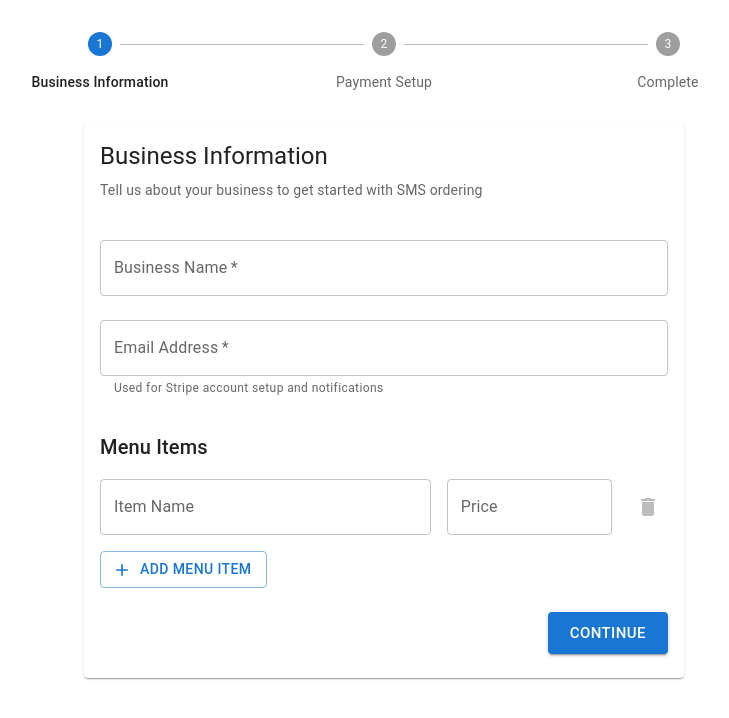
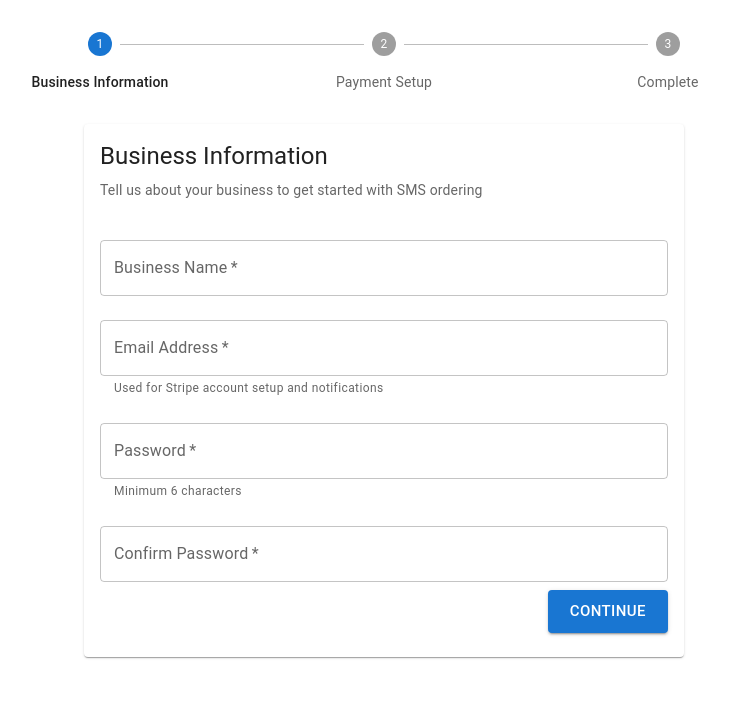
Before and after one commit to yourOnlyCode/pos-unlegacy, a React (Vite) app in the folder client/: page /onboarding in a window 1280 px wide. Shown: the top 718 px of the page, without its empty margins (256-985 px from the left). Built offline with nearby package versions, Linux system fonts and the light colour scheme.

Commit message:
onboarding flow updates + dev guide

```diff
--- a/client/src/components/AdminLogin.tsx
+++ b/client/src/components/AdminLogin.tsx
@@ -14,34 +14,23 @@ function AdminLogin() {
   const handleSubmit = async (e: React.FormEvent) => {
     e.preventDefault();
     setError(null);
-    const bId = businessId.trim();
+
+    if (mode === 'register') {
+      // Redirect to onboarding flow for new businesses
+      navigate('/onboarding');
+      return;
+    }
+
+    // Login flow
     const em = email.trim();
     const pw = password;
-    if (mode === 'register' && (!bId || !em || !pw)) {
-      setError('All fields required for registration');
-      return;
-    }
-    if (mode === 'login' && (!em || !pw)) {
+    if (!em || !pw) {
       setError('Email and password required');
       return;
     }
+
     setLoading(true);
     try {
-      if (mode === 'register') {
-        const res = await fetch('/api/auth/register', {
-          method: 'POST',
-          headers: { 'Content-Type': 'application/json' },
-          body: JSON.stringify({ businessId: bId, email: em, password: pw })
-        });
-        const data = await res.json();
-        if (!res.ok) {
-          setError(data.error || 'Registration failed');
-          return;
-        }
-        localStorage.setItem('authToken', data.token);
-        localStorage.setItem('businessId', data.businessId);
-        navigate(`/admin/${data.businessId}`);
-      } else {
       const res = await fetch('/api/auth/login', {
         method: 'POST',
         headers: { 'Content-Type': 'application/json' },
@@ -55,7 +44,6 @@ function AdminLogin() {
       localStorage.setItem('authToken', data.token);
       localStorage.setItem('businessId', data.businessId);
       navigate(`/admin/${data.businessId}`);
-      }
     } catch (err) {
       setError('Network error');
     } finally {
@@ -63,7 +51,6 @@ function AdminLogin() {
     }
   };
 
-  const handleStripeRegister = async () => {
   const handleTestLogin = async () => {
     setError(null);
     setLoading(true);
@@ -81,34 +68,6 @@ function AdminLogin() {
       localStorage.setItem('authToken', data.token);
       localStorage.setItem('businessId', data.businessId);
       if (data.stripeAccountId) localStorage.setItem('stripeAccountId', data.stripeAccountId);
-      navigate(`/admin/${data.businessId}`);
-    } catch (err) {
-      setError('Network error');
-    } finally {
-      setLoading(false);
-    }
-  };
-    setError(null);
-    if (!businessId.trim() || !email.trim() || !password) {
-      setError('Business ID, email, password required');
-      return;
-          <Button variant="contained" color="secondary" onClick={handleTestLogin} disabled={loading}>Test Admin Login</Button>
-    }
-    setLoading(true);
-    try {
-      const res = await fetch('/api/auth/stripe/register', {
-        method: 'POST',
-        headers: { 'Content-Type': 'application/json' },
-        body: JSON.stringify({ businessId: businessId.trim(), email: email.trim(), password })
-      });
-      const data = await res.json();
-      if (!res.ok) {
-        setError(data.error || 'Stripe registration failed');
-        return;
-      }
-      localStorage.setItem('authToken', data.token);
-      localStorage.setItem('businessId', data.businessId);
-      localStorage.setItem('stripeAccountId', data.stripeAccountId);
       navigate(`/admin/${data.businessId}`);
     } catch (err) {
       setError('Network error');
@@ -157,16 +116,8 @@ function AdminLogin() {
         </Typography>
         {error && <Alert severity="error" sx={{ mb: 2 }}>{error}</Alert>}
         <Box component="form" onSubmit={handleSubmit}>
-          {mode === 'register' && (
-            <TextField
-              label="Business ID"
-              fullWidth
-              value={businessId}
-              onChange={(e) => setBusinessId(e.target.value)}
-              autoFocus
-              margin="normal"
-            />
-          )}
+          {mode === 'login' && (
+            <>
               <TextField
                 label="Email"
                 type="email"
@@ -174,6 +125,7 @@ function AdminLogin() {
                 value={email}
                 onChange={(e) => setEmail(e.target.value)}
                 margin="normal"
+                autoFocus
               />
               <TextField
                 label="Password"
@@ -183,6 +135,8 @@ function AdminLogin() {
                 onChange={(e) => setPassword(e.target.value)}
                 margin="normal"
               />
+            </>
+          )}
           <Button
             variant="contained"
             color="primary"
@@ -191,27 +145,24 @@ function AdminLogin() {
             disabled={loading}
             sx={{ mt: 1 }}
           >
-            {loading ? <CircularProgress size={22} /> : (mode === 'login' ? 'Login' : 'Register')}
+            {loading ? <CircularProgress size={22} /> : (mode === 'login' ? 'Login' : 'Start Onboarding')}
           </Button>
         </Box>
         <Box mt={2} display="flex" justifyContent="space-between">
           <Button size="small" onClick={() => setMode(mode === 'login' ? 'register' : 'login')} disabled={loading}>
-            {mode === 'login' ? 'Need an account? Register' : 'Have an account? Login'}
+            {mode === 'login' ? 'New Business? Register' : 'Have an account? Login'}
           </Button>
         </Box>
         <Divider sx={{ my: 3 }} />
-        <Typography variant="subtitle2" gutterBottom>Stripe Integration</Typography>
-        <Typography variant="caption" color="text.secondary" display="block" sx={{ mb: 1 }}>
-          Use these if your business has completed Stripe Connect onboarding.
-        </Typography>
+        <Typography variant="subtitle2" gutterBottom>Development</Typography>
         <Box display="flex" flexDirection="column" gap={1}>
-          <Button variant="outlined" onClick={handleStripeLogin} disabled={loading}>Stripe Login</Button>
-          <Button variant="outlined" onClick={handleStripeRegister} disabled={loading}>Stripe Register</Button>
-        </Box>
-        <Box mt={3}>
-          <Typography variant="caption" color="text.secondary">
-            Haven't onboarded yet? Start at /onboarding to create a business.
-          </Typography>
+          <TextField
+            label="Business ID (optional)"
+            size="small"
+            value={businessId}
+            onChange={(e) => setBusinessId(e.target.value)}
+          />
+          <Button variant="outlined" onClick={handleTestLogin} disabled={loading}>Test Login</Button>
         </Box>
       </Paper>
     </Box>
--- a/client/src/components/onboarding/BusinessInfoForm.tsx
+++ b/client/src/components/onboarding/BusinessInfoForm.tsx
@@ -9,7 +9,7 @@ import {
   IconButton,
   Alert,
 } from '@mui/material';
-import { Add, Delete } from '@mui/icons-material';
+
 import { BusinessData } from '../../utils/api';
 import { validateBusinessForm, generateBusinessId } from '../../utils/validation';
 
@@ -22,43 +22,30 @@ interface BusinessInfoFormProps {
 export default function BusinessInfoForm({ onSubmit, loading, error }: BusinessInfoFormProps) {
   const [businessName, setBusinessName] = useState('');
   const [email, setEmail] = useState('');
-  const [menuItems, setMenuItems] = useState<Array<{ name: string; price: string }>>([
-    { name: '', price: '' }
-  ]);
+  const [password, setPassword] = useState('');
+  const [confirmPassword, setConfirmPassword] = useState('');
   const [validationErrors, setValidationErrors] = useState<string[]>([]);
-
-  const addMenuItem = () => {
-    setMenuItems([...menuItems, { name: '', price: '' }]);
-  };
-
-  const removeMenuItem = (index: number) => {
-    if (menuItems.length > 1) {
-      setMenuItems(menuItems.filter((_, i) => i !== index));
-    }
-  };
-
-  const updateMenuItem = (index: number, field: 'name' | 'price', value: string) => {
-    const updated = [...menuItems];
-    updated[index][field] = value;
-    setMenuItems(updated);
-  };
 
   const handleSubmit = async (e: React.FormEvent) => {
     e.preventDefault();
 
-    // Convert menu items to object
-    const menu: Record<string, number> = {};
-    menuItems.forEach(item => {
-      if (item.name.trim() && item.price.trim()) {
-        menu[item.name.trim()] = parseFloat(item.price);
-      }
-    });
+    // Validate passwords match
+    if (password !== confirmPassword) {
+      setValidationErrors(['Passwords do not match']);
+      return;
+    }
+
+    if (password.length < 6) {
+      setValidationErrors(['Password must be at least 6 characters']);
+      return;
+    }
 
     const businessData: BusinessData = {
       id: generateBusinessId(businessName),
       businessName: businessName.trim(),
       email: email.trim(),
-      menu,
+      password: password,
+      menu: {}, // Empty menu - will be added later in admin dashboard
     };
 
     // Validate form
@@ -118,44 +105,28 @@ export default function BusinessInfoForm({ onSubmit, loading, error }: BusinessI
             helperText="Used for Stripe account setup and notifications"
           />
 
-          <Typography variant="h6" sx={{ mt: 3, mb: 2 }}>
-            Menu Items
-          </Typography>
+          <TextField
+            fullWidth
+            label="Password"
+            type="password"
+            value={password}
+            onChange={(e) => setPassword(e.target.value)}
+            margin="normal"
+            required
+            helperText="Minimum 6 characters"
+          />
 
-          {menuItems.map((item, index) => (
-            <Box key={index} sx={{ display: 'flex', gap: 2, mb: 2, alignItems: 'center' }}>
-              <TextField
-                label="Item Name"
-                value={item.name}
-                onChange={(e) => updateMenuItem(index, 'name', e.target.value)}
-                sx={{ flex: 2 }}
-              />
-              <TextField
-                label="Price"
-                type="number"
-                inputProps={{ step: '0.01', min: '0' }}
-                value={item.price}
-                onChange={(e) => updateMenuItem(index, 'price', e.target.value)}
-                sx={{ flex: 1 }}
-              />
-              <IconButton
-                onClick={() => removeMenuItem(index)}
-                disabled={menuItems.length === 1}
-                color="error"
-              >
-                <Delete />
-              </IconButton>
-            </Box>
-          ))}
+          <TextField
+            fullWidth
+            label="Confirm Password"
+            type="password"
+            value={confirmPassword}
+            onChange={(e) => setConfirmPassword(e.target.value)}
+            margin="normal"
+            required
+          />
 
-          <Button
-            startIcon={<Add />}
-            onClick={addMenuItem}
-            variant="outlined"
-            sx={{ mb: 3 }}
-          >
-            Add Menu Item
-          </Button>
+
 
           <Box sx={{ display: 'flex', justifyContent: 'flex-end' }}>
             <Button
--- a/client/src/utils/api.ts
+++ b/client/src/utils/api.ts
@@ -2,6 +2,7 @@ export interface BusinessData {
   id: string;
   businessName: string;
   email: string;
+  password: string;
   menu: Record<string, number>;
 }
 
```
Also changed, not shown: 1 other file (tests, documents, lock files or other folders). Lines whose indentation alone changed are shown as unchanged.
